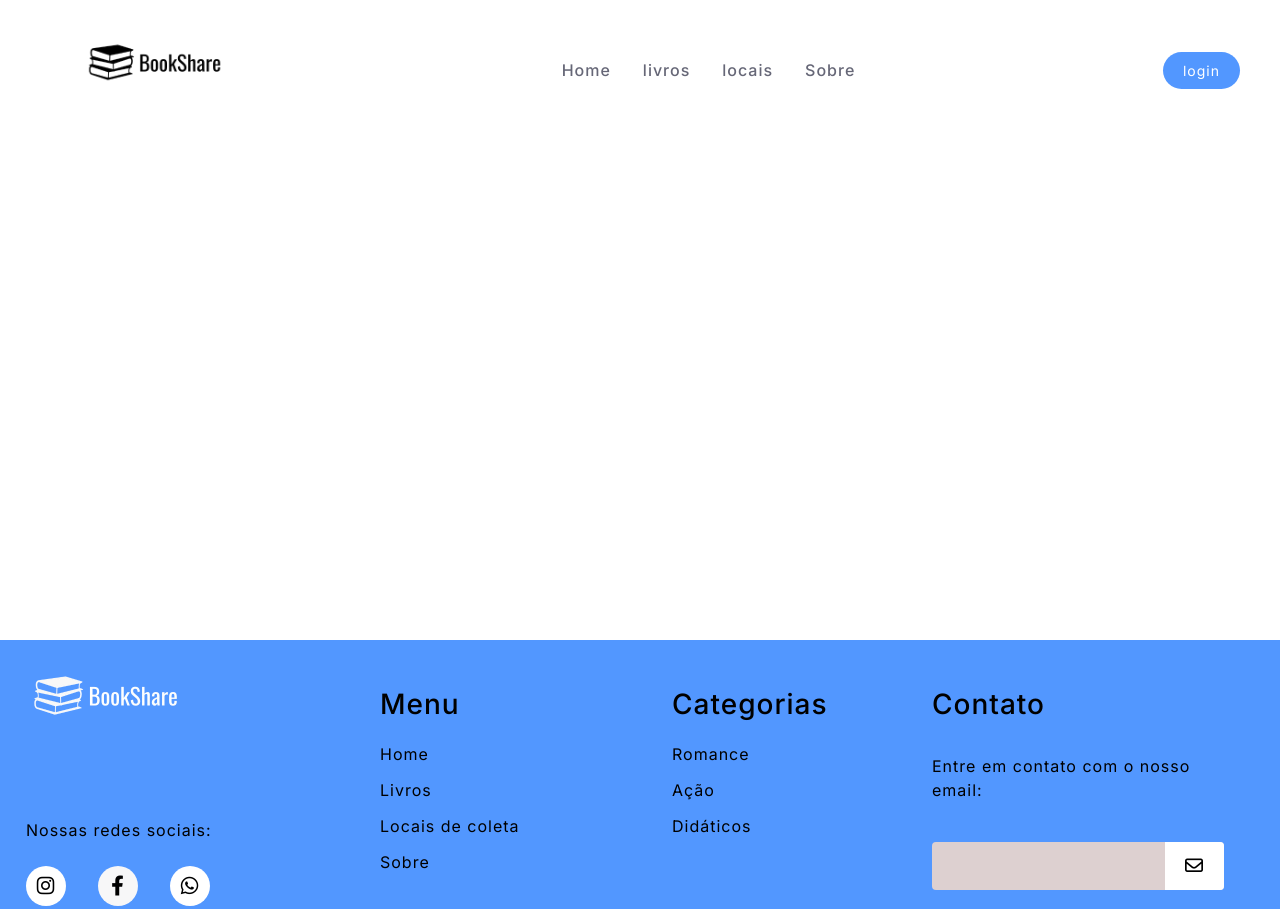
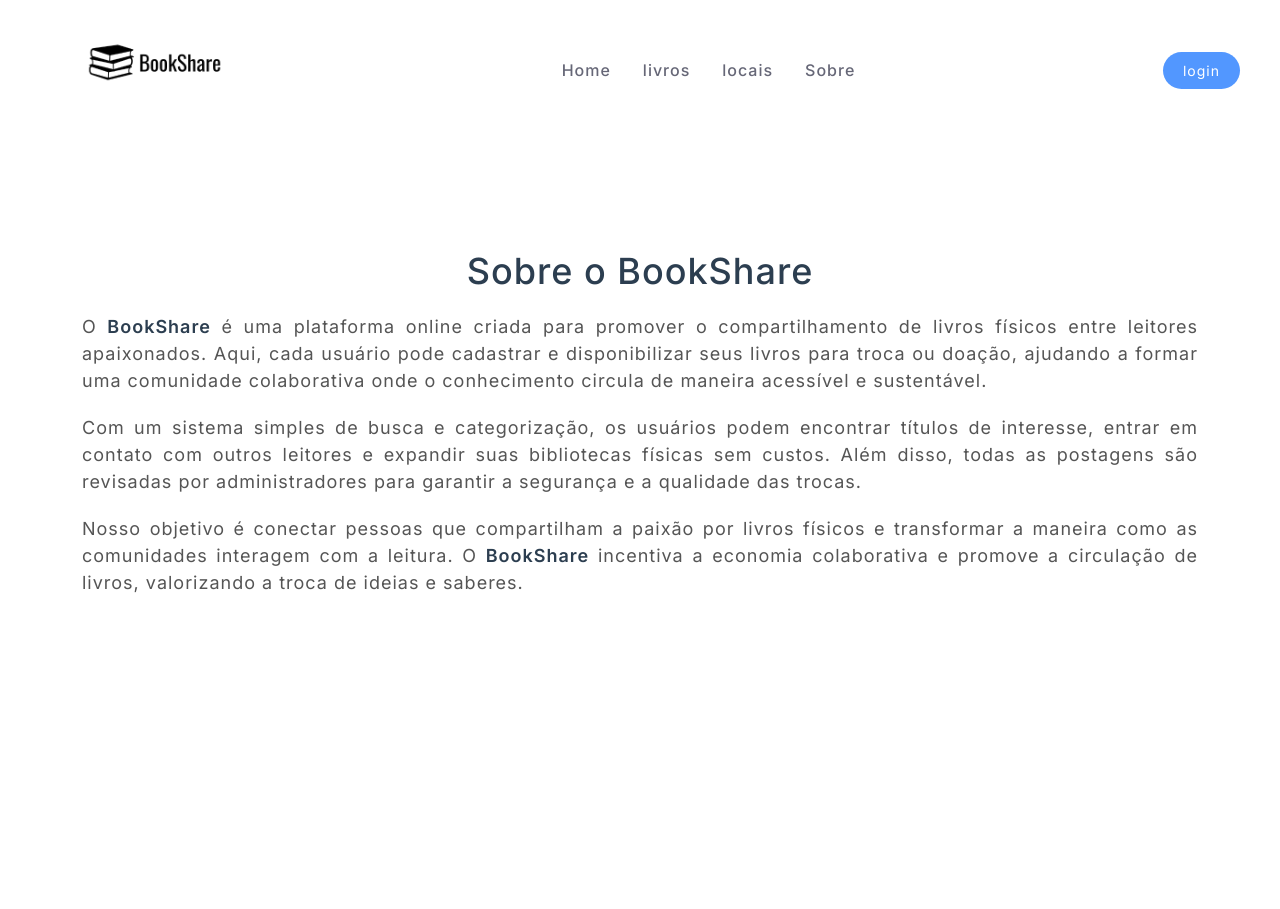
Before and after one commit to matheuscoelhopi/EQUIPE-GOLDEN-, a website: page models/sobre.html in a window 1280 px wide. Shown: the top 909 px of the page. Drawn offline with nearby package versions, Linux system fonts and the light colour scheme; files whose address does not match are found by name.

Commit message:
colocando o sobre na página sobre

```diff
--- /dev/null
+++ b/css/sobre.css
@@ -0,0 +1,38 @@
+
+.sobre-section {
+    padding: 250px 0;
+    text-align: center;
+}
+
+.container {
+    max-width: 900px;
+    margin: 0 auto;
+    padding: 0 20px;
+}
+
+.sobre-section h1 {
+    font-size: 36px;
+    margin-bottom: 20px;
+    color: #2c3e50;
+}
+
+.sobre-section p {
+    font-size: 18px;
+    margin-bottom: 20px;
+    color: #555;
+    text-align: justify;
+}
+
+strong {
+    color: #2c3e50;
+}
+
+@media (max-width: 768px) {
+    .sobre-section h1 {
+        font-size: 28px;
+    }
+
+    .sobre-section p {
+        font-size: 16px;
+    }
+}
--- a/models/sobre.html
+++ b/models/sobre.html
@@ -8,9 +8,11 @@
     <script src="/js/bootstrap.min.js"></script>
     <link href="https://cdn.jsdelivr.net/npm/bootstrap@5.3.3/dist/css/bootstrap.min.css" rel="stylesheet"
         integrity="sha384-QWTKZyjpPEjISv5WaRU9OFeRpok6YctnYmDr5pNlyT2bRjXh0JMhjY6hW+ALEwIH" crossorigin="anonymous">
-    <link rel="stylesheet" href="https://cdn.jsdelivr.net/npm/@fortawesome/fontawesome-free@6.6.0/css/fontawesome.min.css">
+    <link rel="stylesheet"
+        href="https://cdn.jsdelivr.net/npm/@fortawesome/fontawesome-free@6.6.0/css/fontawesome.min.css">
     <title>BookShare</title>
     <link rel="stylesheet" href="/css/home.css">
+    <link rel="stylesheet" href="/css/sobre.css">
 </head>
 
 <body>
@@ -19,6 +21,30 @@
     <div id="cabecalho"></div>
 
     <!-- Seção principal -->
+
+    <section class="sobre-section">
+        <div class="container">
+
+            <h1>Sobre o BookShare</h1>
+            <p>
+                O <strong>BookShare</strong> é uma plataforma online criada para promover o compartilhamento de livros
+                físicos entre leitores apaixonados. Aqui, cada usuário pode cadastrar e disponibilizar seus livros para
+                troca ou doação, ajudando a formar uma comunidade colaborativa onde o conhecimento circula de maneira
+                acessível e sustentável.
+            </p>
+            <p>
+                Com um sistema simples de busca e categorização, os usuários podem encontrar títulos de interesse,
+                entrar em contato com outros leitores e expandir suas bibliotecas físicas sem custos. Além disso, todas
+                as postagens são revisadas por administradores para garantir a segurança e a qualidade das trocas.
+            </p>
+            <p>
+                Nosso objetivo é conectar pessoas que compartilham a paixão por livros físicos e transformar a maneira
+                como as comunidades interagem com a leitura. O <strong>BookShare</strong> incentiva a economia
+                colaborativa e promove a circulação de livros, valorizando a troca de ideias e saberes.
+            </p>
+        </div>
+    </section>
+
     <!-- fim da seção principal -->
 
 
```
Lines whose indentation alone changed are shown as unchanged.
